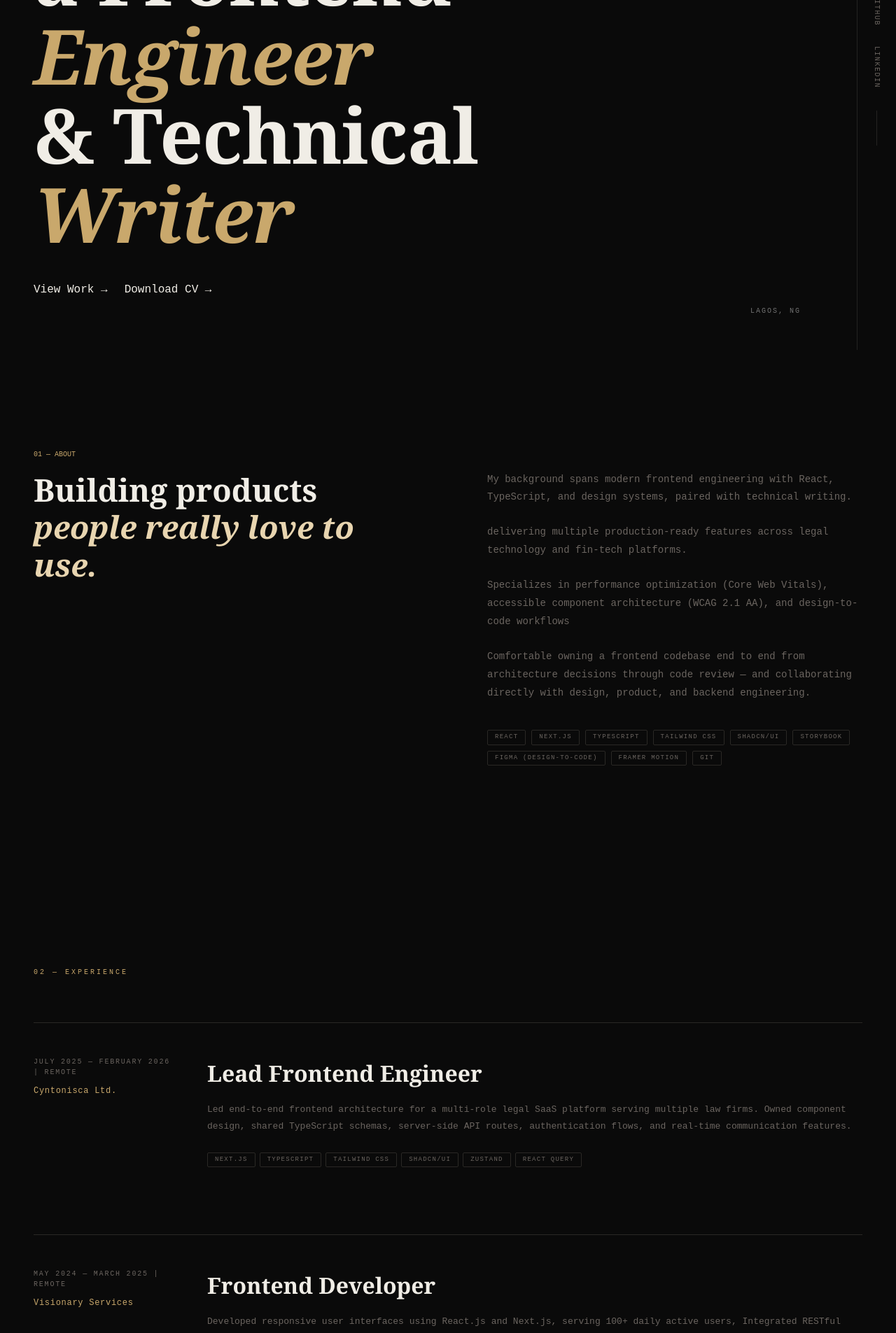
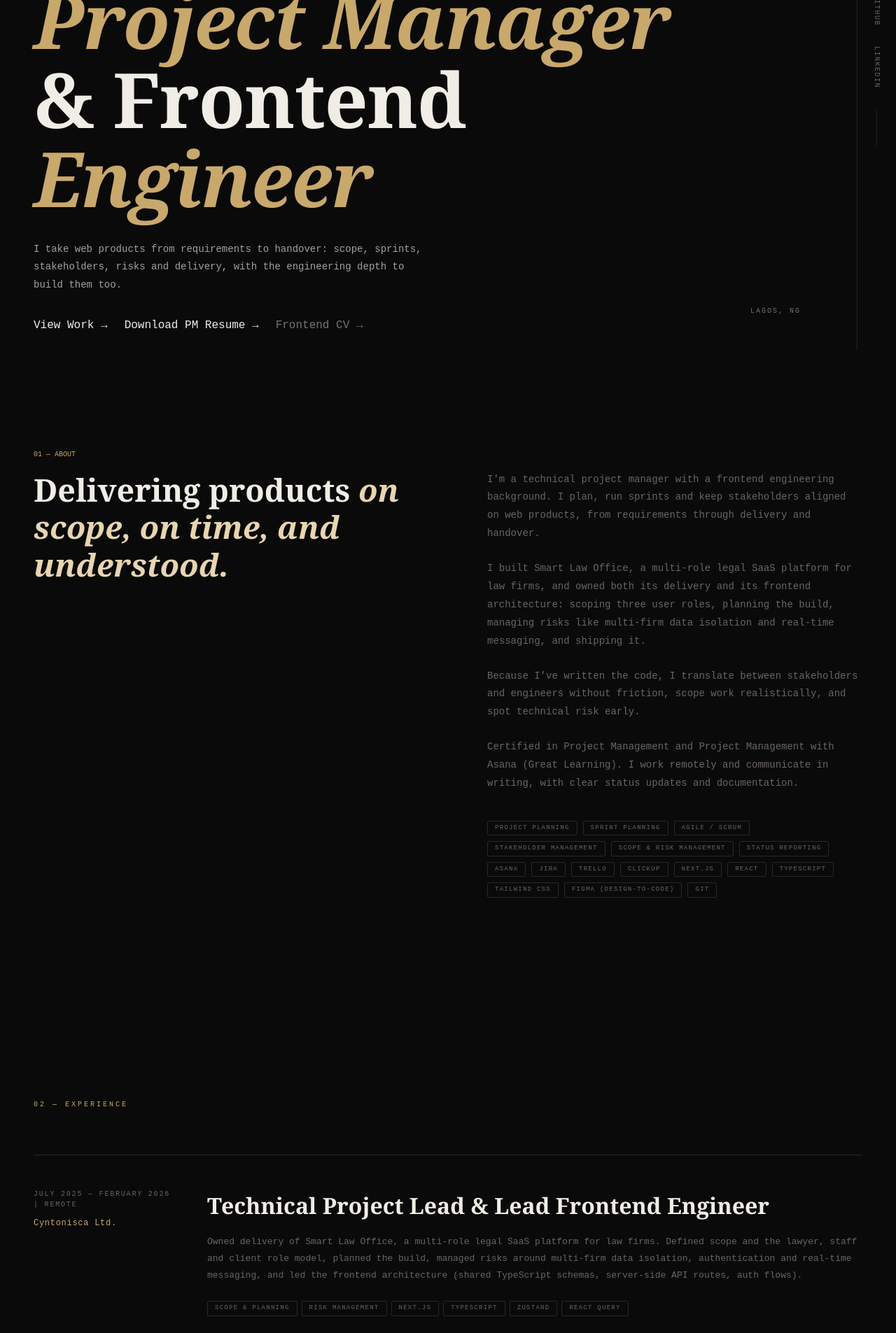
Before and after one commit to MikeAdelek/mikeadeleke, a Next.js app: page / in a window 1280 px wide. Shown: the part 300-2205 px from the top of the page at 70% size. Built offline with nearby package versions, Linux system fonts and the light colour scheme.

Commit message:
Realign portfolio for Project Manager roles

```diff
--- a/src/app/components/AboutSection.tsx
+++ b/src/app/components/AboutSection.tsx
@@ -4,10 +4,10 @@ import AnimateIn from "./animation/AnimateIn";
 
 const AboutSection = () => {
   const about = [
-    "My background spans modern frontend engineering with React, TypeScript, and design systems, paired with technical writing.",
-    "delivering multiple production-ready features across legal technology and fin-tech platforms.",
-    "Specializes in performance optimization (Core Web Vitals), accessible component architecture (WCAG 2.1 AA), and design-to-code workflows",
-    "Comfortable owning a frontend codebase end to end from architecture decisions through code review — and collaborating directly with design, product, and backend engineering.",
+    "I'm a technical project manager with a frontend engineering background. I plan, run sprints and keep stakeholders aligned on web products, from requirements through delivery and handover.",
+    "I built Smart Law Office, a multi-role legal SaaS platform for law firms, and owned both its delivery and its frontend architecture: scoping three user roles, planning the build, managing risks like multi-firm data isolation and real-time messaging, and shipping it.",
+    "Because I've written the code, I translate between stakeholders and engineers without friction, scope work realistically, and spot technical risk early.",
+    "Certified in Project Management and Project Management with Asana (Great Learning). I work remotely and communicate in writing, with clear status updates and documentation.",
   ];
   return (
     <div className="py-24 md:py-36 px-6 md:px-12 max-w-7xl mx-auto">
@@ -21,9 +21,9 @@ const AboutSection = () => {
         {/* left column */}
         <AnimateIn delay={0.2}>
           <h2 className="serif text-[clamp(2rem,3.5vw,3.2rem)] font-bold leading-[1.2] text-text">
-            Building products{" "}
+            Delivering products{" "}
             <span className="italic text-accent">
-              people really love to use.
+              on scope, on time, and understood.
             </span>
           </h2>
         </AnimateIn>
--- a/src/app/components/Hero.tsx
+++ b/src/app/components/Hero.tsx
@@ -17,21 +17,29 @@ export default function Hero() {
           <span className="block">I&apos;m Mike,</span>
         </AnimateIn>
         <AnimateIn delay={0.4}>
-          <span className="block">a Frontend</span>
+          <span className="block">a Technical</span>
         </AnimateIn>
         <AnimateIn delay={0.5}>
-          <span className="block italic text-[#C9A86C]">Engineer</span>
+          <span className="block italic text-[#C9A86C]">Project Manager</span>
         </AnimateIn>
         <AnimateIn delay={0.6}>
-          <span className="block">& Technical </span>
+          <span className="block">& Frontend</span>
         </AnimateIn>
         <AnimateIn delay={0.7}>
-          <span className="block italic text-[#C9A86C]">Writer</span>
+          <span className="block italic text-[#C9A86C]">Engineer</span>
         </AnimateIn>
         {/* <AnimateIn delay={0.8}>
           <span className="block"></span>
         </AnimateIn> */}
       </h1>
+
+      <AnimateIn delay={0.9} className="mt-6 max-w-xl">
+        <p className="text-[14px] leading-[1.85] text-neutral-400">
+          I take web products from requirements to handover: scope, sprints,
+          stakeholders, risks and delivery, with the engineering depth to
+          build them too.
+        </p>
+      </AnimateIn>
 
       {/* Year / Role badge */}
       <AnimateIn
--- a/src/app/components/HeroActions.tsx
+++ b/src/app/components/HeroActions.tsx
@@ -2,10 +2,10 @@
 import AnimateIn from "./animation/AnimateIn";
 
 export default function HeroActions() {
-  const downloadCV = () => {
+  const download = (file: string) => {
     const a = document.createElement("a");
-    a.href = "/Michael_Olomola_Frontend_Engineer_Resume.pdf";
-    a.download = "Michael_Olomola_Frontend_Engineer_Resume.pdf";
+    a.href = `/${file}`;
+    a.download = file;
     a.click();
   };
 
@@ -19,8 +19,17 @@ export default function HeroActions() {
       <button onClick={scrollToWork} className="cursor-pointer">
         View Work →
       </button>
-      <button onClick={downloadCV} className="cursor-pointer">
-        Download CV →
+      <button
+        onClick={() => download("Michael_Olomola_Project_Manager_Resume.pdf")}
+        className="cursor-pointer"
+      >
+        Download PM Resume →
+      </button>
+      <button
+        onClick={() => download("Michael_Olomola_Frontend_Engineer_Resume.pdf")}
+        className="cursor-pointer text-neutral-500"
+      >
+        Frontend CV →
       </button>
     </AnimateIn>
   );
--- a/src/app/components/ProjectSection.tsx
+++ b/src/app/components/ProjectSection.tsx
@@ -9,7 +9,7 @@ export default function ProjectSection() {
         delay={0.1}
         className="text-[10px] tracking-[0.3em] uppercase text-[#C9A86C] mb-16"
       >
-        03 — Projects
+        03 — Projects & Delivery
       </AnimateIn>
 
       <div className="flex flex-col gap-12">
--- a/src/app/layout.tsx
+++ b/src/app/layout.tsx
@@ -13,8 +13,8 @@ const geistMono = Geist_Mono({
 });
 
 export const metadata: Metadata = {
-  title: "Mike Adeleke",
-  description: "Frontend Engineer || Software Engineer || Technical Writer"
+  title: "Mike Adeleke | Technical Project Manager",
+  description: "Technical Project Manager with a frontend engineering background. Scope, sprints, stakeholders and delivery for web products."
 };
 
 export default function RootLayout({
--- a/src/data/experience.ts
+++ b/src/data/experience.ts
@@ -1,30 +1,30 @@
 export const EXPERIENCE = [
   {
-    role: "Lead Frontend Engineer",
+    role: "Technical Project Lead & Lead Frontend Engineer",
     company: "Cyntonisca Ltd.",
     period: "July 2025 — February 2026 | Remote",
-    desc: "Led end-to-end frontend architecture for a multi-role legal SaaS platform serving multiple law firms. Owned component design, shared TypeScript schemas, server-side API routes, authentication flows, and real-time communication features.",
+    desc: "Owned delivery of Smart Law Office, a multi-role legal SaaS platform for law firms. Defined scope and the lawyer, staff and client role model, planned the build, managed risks around multi-firm data isolation, authentication and real-time messaging, and led the frontend architecture (shared TypeScript schemas, server-side API routes, auth flows).",
     tech: [
+      "Scope & Planning",
+      "Risk Management",
       "Next.js",
       "TypeScript",
-      "Tailwind CSS",
-      "Shadcn/UI",
       "Zustand",
       "React Query",
     ],
   },
   {
-    role: "Frontend Developer",
+    role: "Project Manager & Frontend Developer",
     company: "Visionary Services",
     period: "May 2024 — March 2025 | Remote",
-    desc: "Developed responsive user interfaces using React.js and Next.js, serving 100+ daily active users, Integrated RESTful APIs to implement real-time updates,Enhanced scalability and performance through code optimization and lazy loading.",
-    tech: ["React", "TypeScript", "Tailwind CSS"],
+    desc: "Managed project delivery and organised sprints for a remote team: task planning, ownership, milestone reviews and stakeholder updates. Also built responsive React and Next.js interfaces serving 100+ daily active users, integrating REST APIs for real-time updates and improving performance through code optimisation and lazy loading.",
+    tech: ["Sprint Planning", "Agile", "React", "TypeScript", "Tailwind CSS"],
   },
   {
-    role: "Frontend Developer",
+    role: "Project Manager",
     company: "Zentrix Innovative Labs",
     period: "November 2023 — March 2024 | Remote",
-    desc: "Built high-performance frontend components for an edu-tech platform using React.js. Collaborated with UI/UX designers to achieve 95% wireframe-to-code accuracy. Improved cross-browser compatibility by 20% through advanced debugging and responsive design. Implemented secure payment integration features following modern API standards.",
-    tech: ["React", "TypeScript", "Tailwind CSS"],
+    desc: "Managed delivery of an edu-tech platform: turned stakeholder requirements into tasks and milestones, coordinated designers and developers, and reviewed quality before handover. Worked directly with UI/UX designers to reach 95% wireframe-to-code accuracy and improved cross-browser compatibility by 20%.",
+    tech: ["Requirements", "Stakeholder Management", "Quality Reviews", "React"],
   },
 ];
--- a/src/data/projects.ts
+++ b/src/data/projects.ts
@@ -16,14 +16,21 @@ export const SOCIALS = [
 ];
 
 export const SKILLS = [
+  "Project Planning",
+  "Sprint Planning",
+  "Agile / Scrum",
+  "Stakeholder Management",
+  "Scope & Risk Management",
+  "Status Reporting",
+  "Asana",
+  "Jira",
+  "Trello",
+  "ClickUp",
+  "Next.js",
   "React",
-  "Next.js",
   "TypeScript",
   "Tailwind CSS",
-  "Shadcn/UI",
-  "Storybook",
   "Figma (design-to-code)",
-  "Framer Motion",
   "Git",
 ];
 
@@ -31,14 +38,14 @@ export const PROJECTS = [
   {
     num: "01",
     title: "Smart Law Office",
-    desc: "Multi-role legal SaaS platform. Full frontend architecture, auth flows, real-time messaging, and multi-firm data isolation.",
+    desc: "Multi-role legal SaaS for law firms. Led delivery end to end: scoped the lawyer, staff and client roles, planned the build, managed risks (multi-firm data isolation, auth, real-time messaging) and owned the frontend architecture.",
     tech: ["Next.js", "TypeScript", "Zustand", "Tailwind CSS", "Shadcn/UI"],
     href: "https://legalflow.cyntonisca.com",
   },
   {
     num: "02",
     title: "Bankify",
-    desc: "Banking application prototype with analytics dashboards, auth stores, and form validation with Zod.",
+    desc: "Self-directed fintech prototype, planned and shipped in phases: analytics dashboards, auth flows and Zod form validation.",
     tech: ["Next.js", "Zustand", "React Query", "Framer Motion"],
     href: "https://bankify-sigma.vercel.app/",
   },
```
Also changed, not shown: 1 other file (tests, documents, lock files or other folders).
